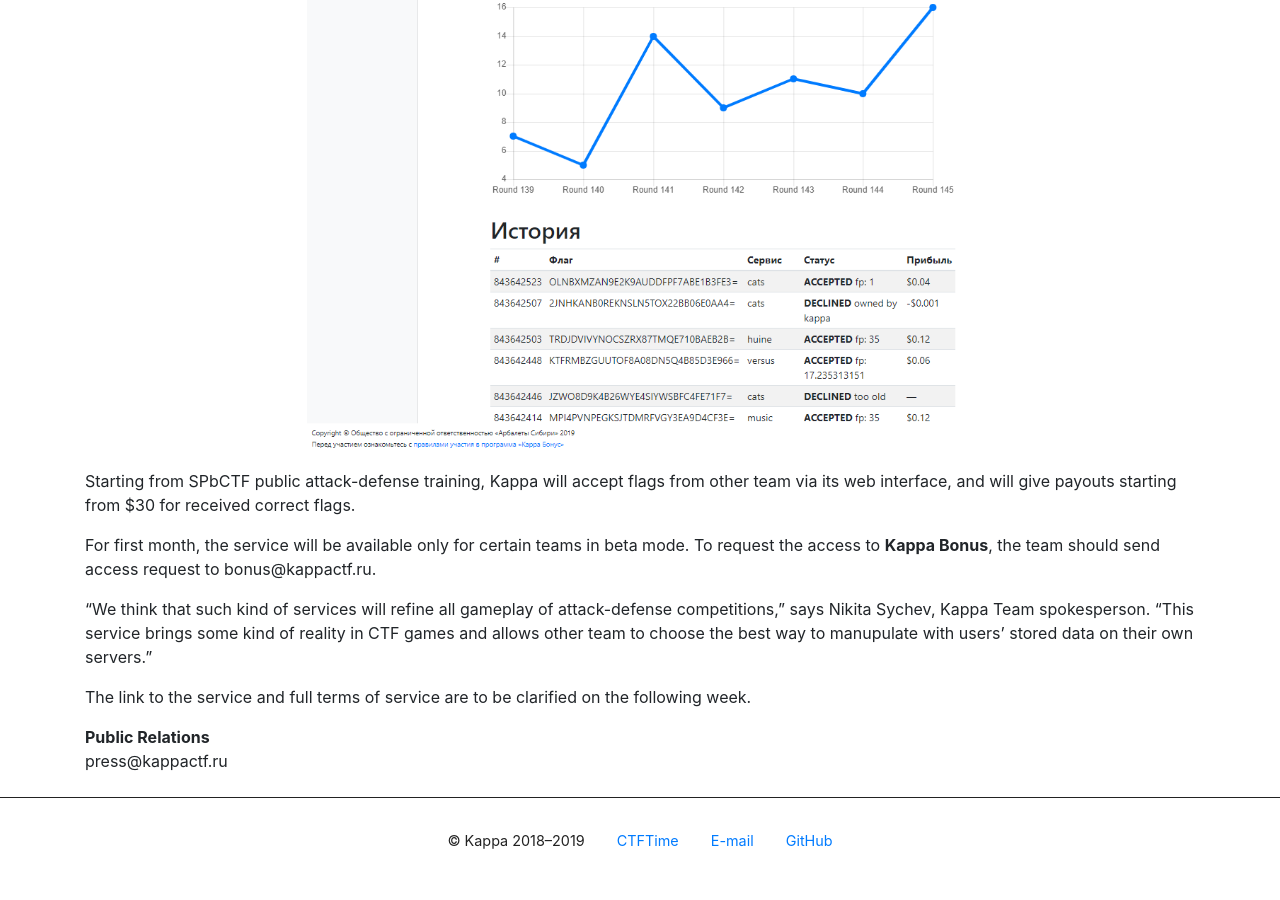
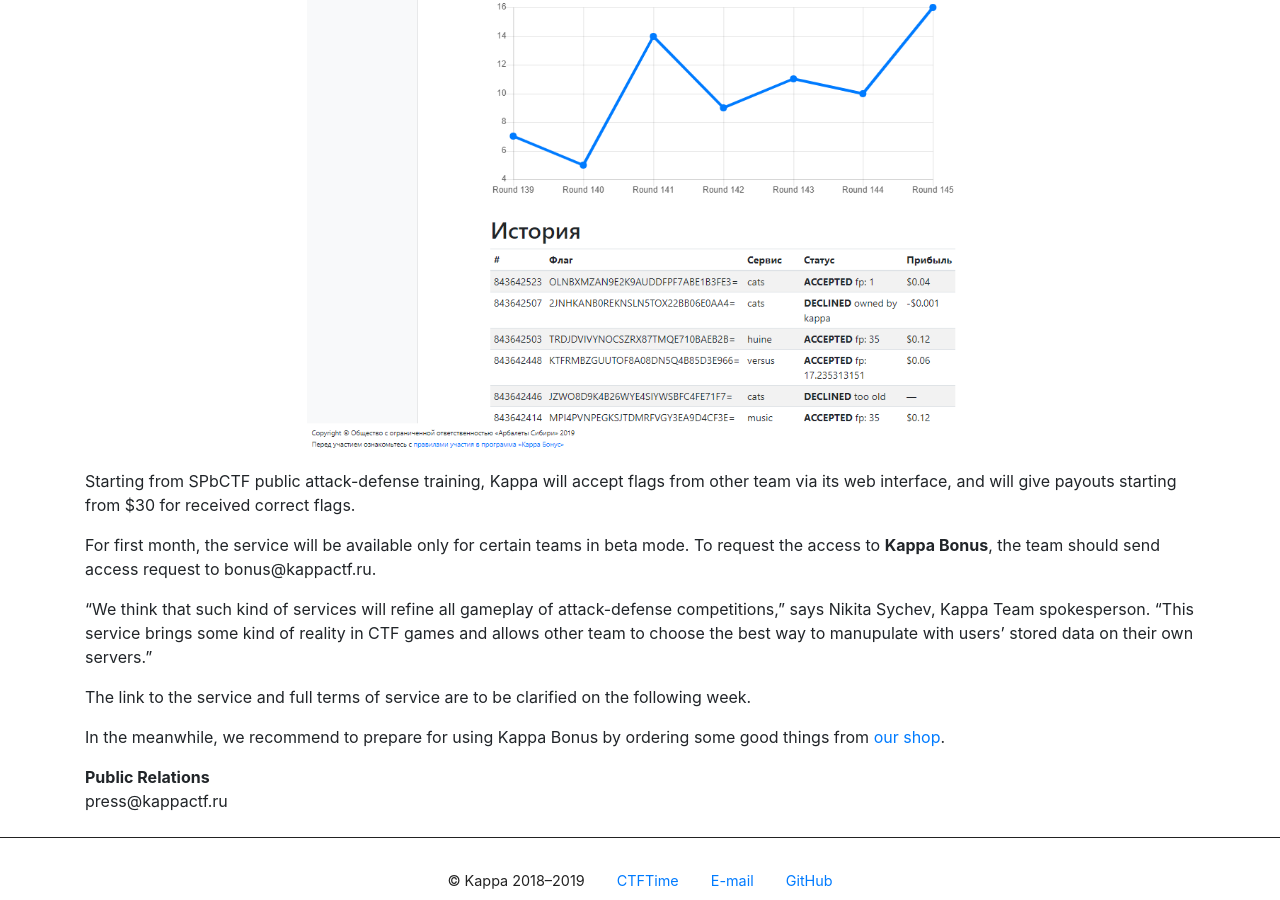
Before and after one commit to kappactf/kappactf.github.io, a Jekyll site: the page built from _posts/2019-02-17-bonus.markdown, in a window 1280 px wide and 900 px high, scrolled down 605 px. Built offline with Jekyll 4.4.1, drawn with Linux system fonts in a browser that asks for light colours; before the commit the page ends 1465 px from its top, so only the background shows below that.

Commit message:
update post

```diff
--- a/_posts/2019-02-17-bonus.markdown
+++ b/_posts/2019-02-17-bonus.markdown
@@ -17,9 +17,11 @@
 
 The link to the service and full terms of service are to be clarified on the following week.
 
+In the meanwhile, we recommend to prepare for using Kappa Bonus by ordering some good things from [our shop][shop].
+
 **Public Relations**<br>
 press@kappactf.ru
 
 
-[ctftime]: https://ctftime.org/team/1608
+[ctftime]: https://ctftime.org/team/1609
 [shop]: https://kappactf.ru/shop/
```
Also changed, not shown: other parts of _posts/2019-02-17-bonus.markdown (+1 -1 lines).
